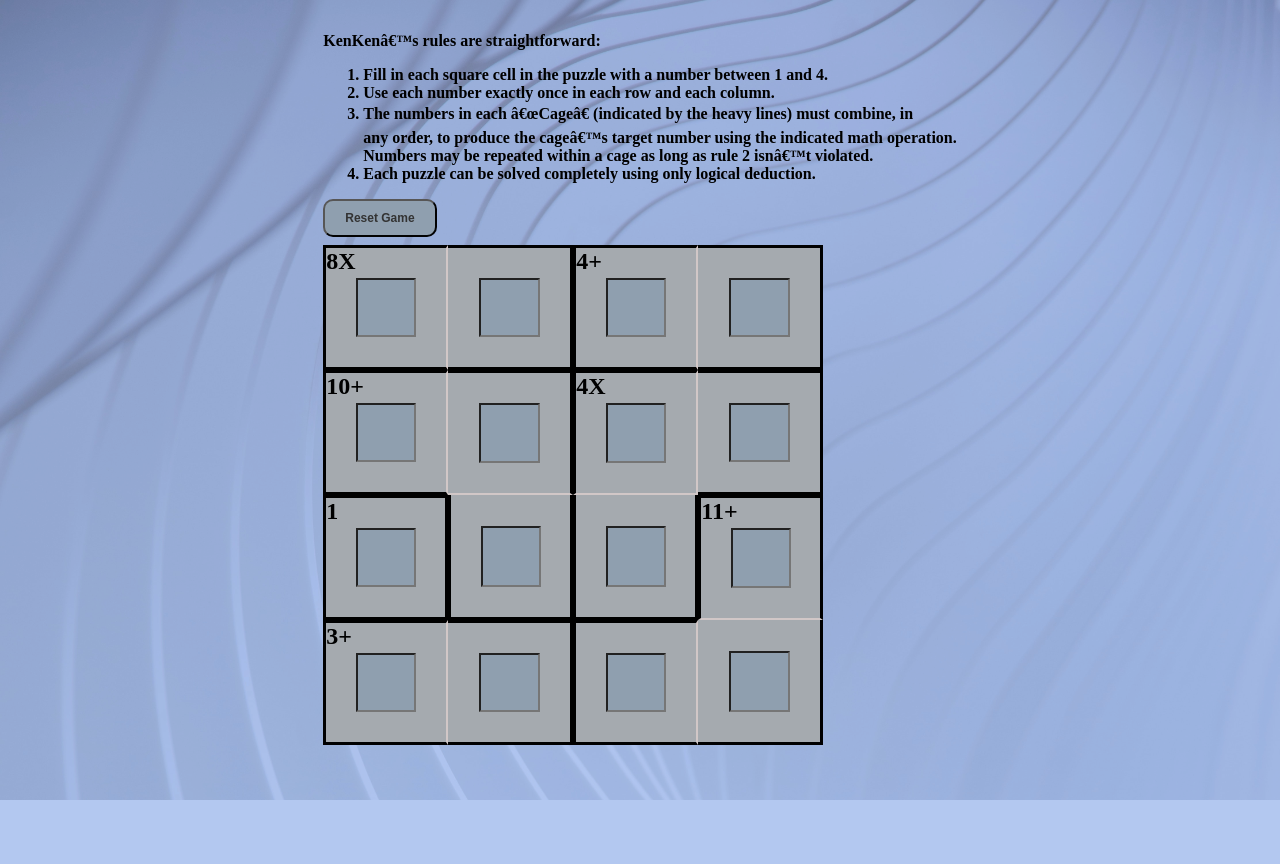
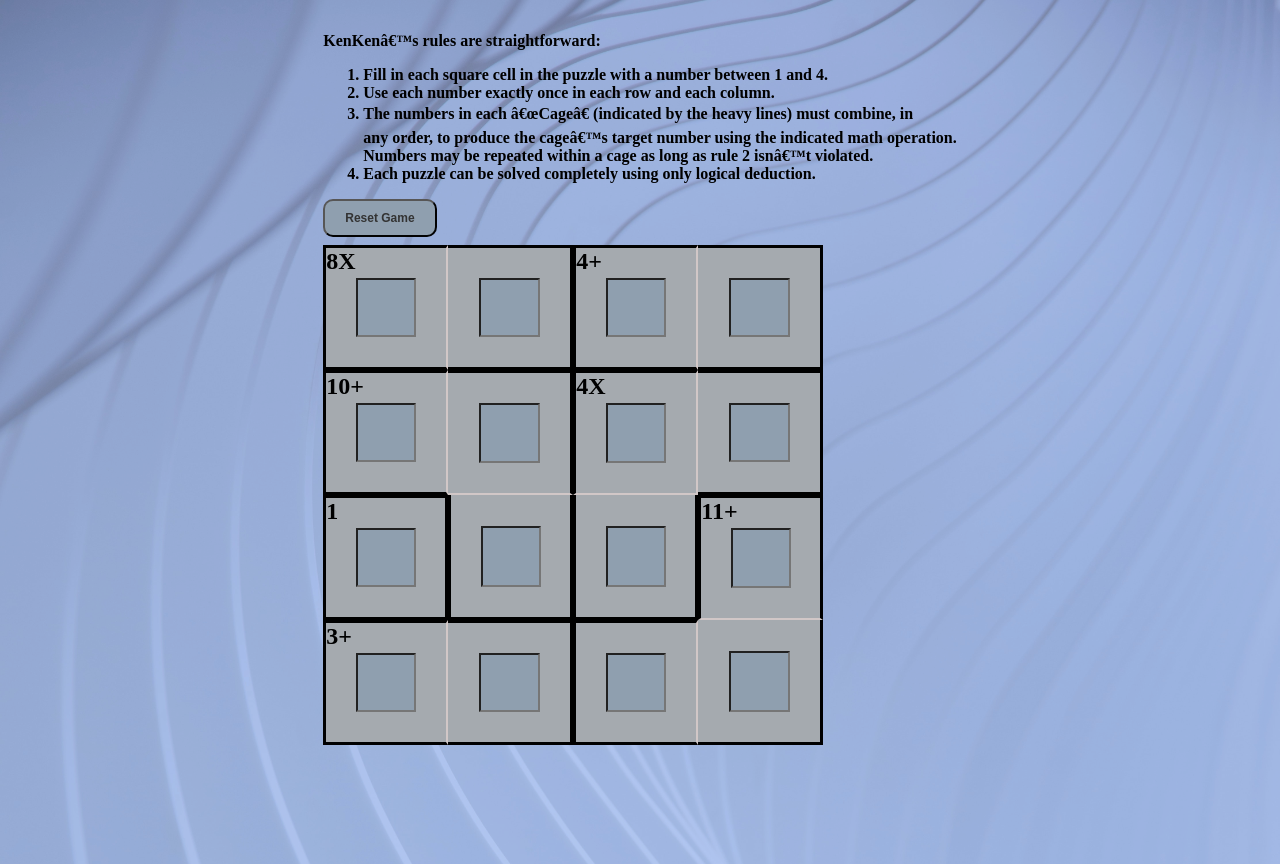
Before and after one commit to cldonnen2001/About, a plain HTML site: page KenKen1.html in a window 1280 px wide. Before the commit the page ends 800 px from the top, so only its background shows below. Drawn offline with Linux system fonts and the light colour scheme.

Commit message:
update kenken

```diff
--- a/KenKen.css
+++ b/KenKen.css
@@ -8,8 +8,9 @@ img {
 }
 
 body{
+    min-height: 100vh;  /*vh= viewport height helps get rid of blank space at bottom, carries my back ground down*/
+    height: fit-content;
     width: fit-content;
-    height: fit-content;
     margin: 2rem auto;          /*values top, right bottom left  or two values x and Y  REM= relative unit based on font size 3em is top and bottom auto will center both sides, right and left*/
     padding: 0;
     font-weight: bold;
```
